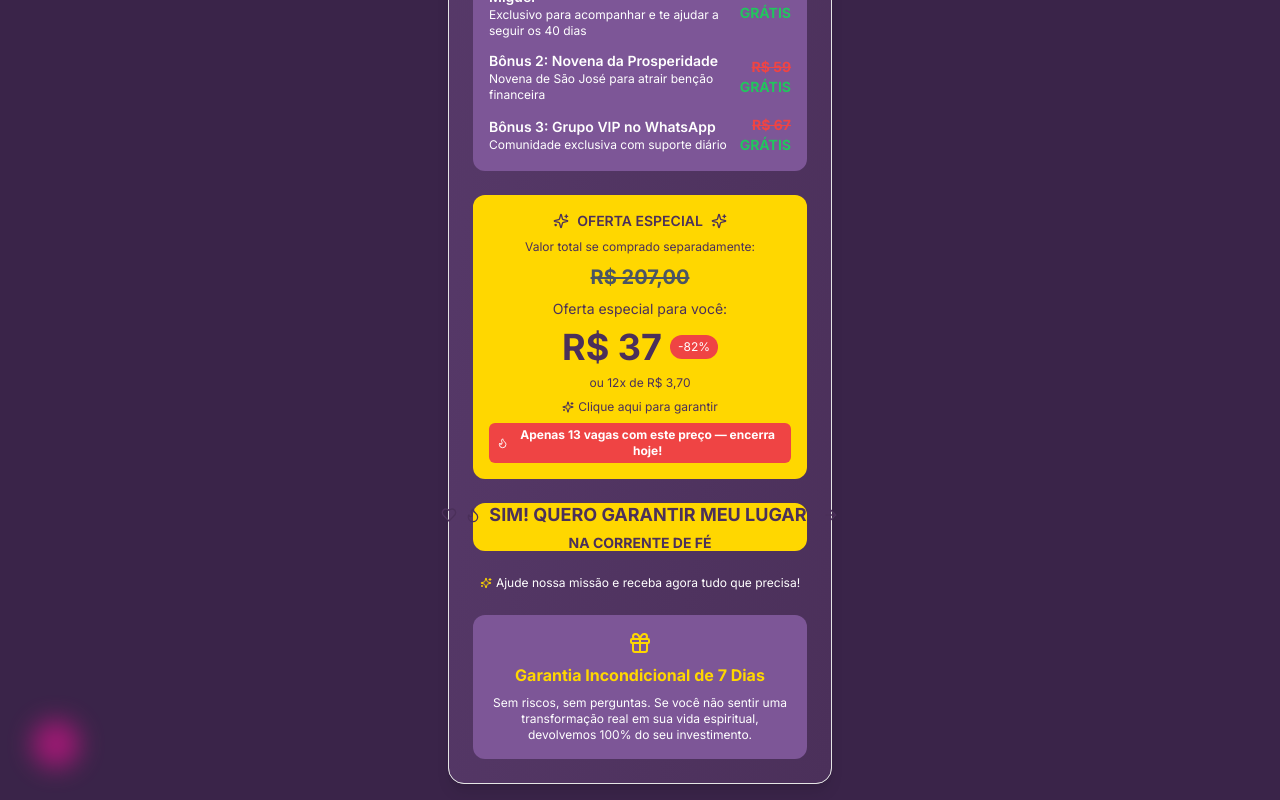
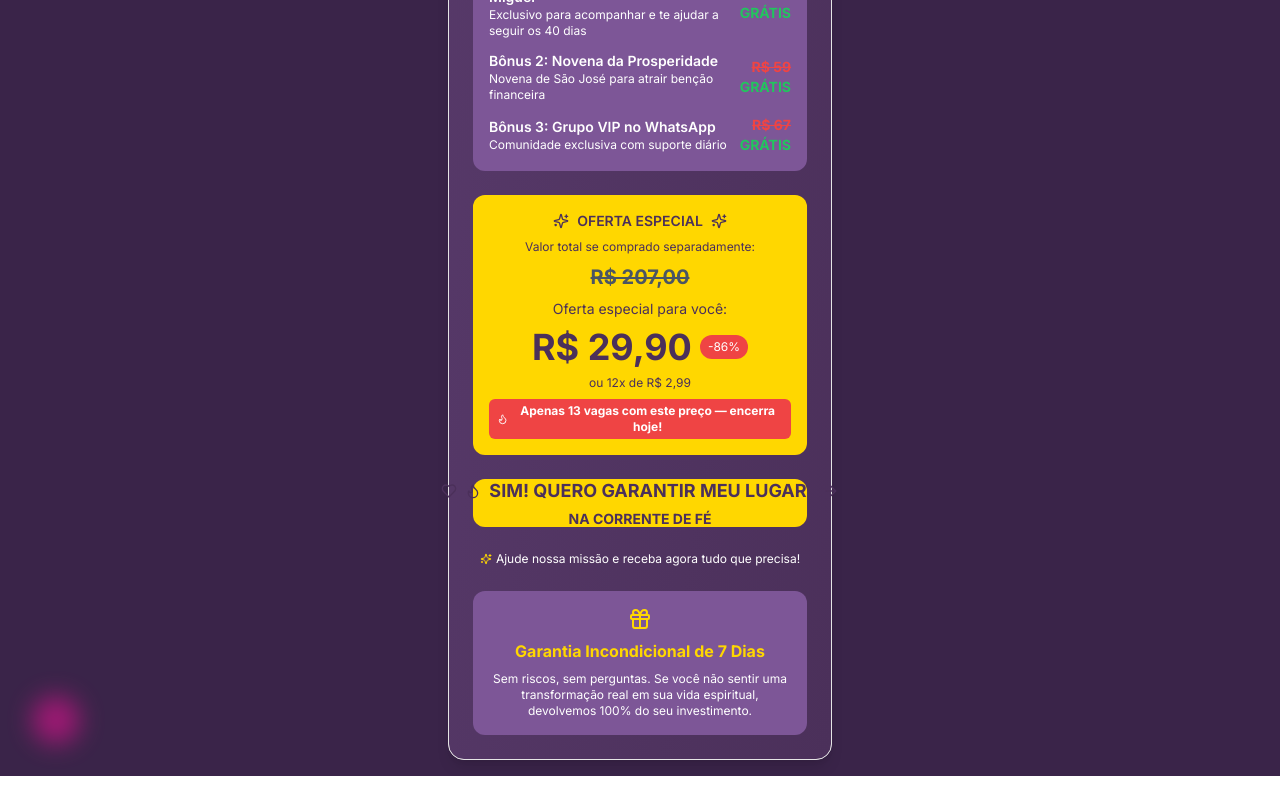
Before and after one commit to tomajack1/nutri-bot, a Next.js app: page /next-funnel-step-9 in a window 1280 px wide. Shown: the part 1839-2639 px from the top of the page. After the commit the page ends 2615 px from the top, so only its background shows below. Built offline with nearby package versions, Linux system fonts and the light colour scheme.

Commit message:
feat: update special offer price and recalculate discount
Adjust price to R$ 29.90 and recalculate discount in "SPECIAL OFFER" section.

Co-authored-by: null <207143408+tomajack1@users.noreply.github.com>

```diff
--- a/app/next-funnel-step-9/page.tsx
+++ b/app/next-funnel-step-9/page.tsx
@@ -185,7 +185,7 @@ export default function FunnelStep9Page() {
           </div>
 
           {/* OFERTA ESPECIAL Section */}
-          <Link href="https://go.disruptybr.com.br/lad0daee9m" passHref legacyBehavior>
+          <Link href="https://go.disruptybr.com.br/oiuxh" passHref legacyBehavior>
             <div className="w-full p-4 rounded-xl bg-accent-gold text-purple-darker text-center space-y-2 cursor-pointer animate-pulse-slow">
               <p className="text-sm font-semibold flex items-center justify-center gap-2">
                 <Sparkles className="h-4 w-4" /> OFERTA ESPECIAL <Sparkles className="h-4 w-4" />
@@ -194,13 +194,10 @@ export default function FunnelStep9Page() {
               <p className="text-xl font-bold line-through text-gray-600">R$ 207,00</p>
               <p className="text-sm">Oferta especial para você:</p>
               <div className="flex items-center justify-center gap-2">
-                <p className="text-4xl font-bold">R$ 37</p>
-                <span className="bg-red-500 text-white text-xs px-2 py-1 rounded-full">-82%</span>
+                <p className="text-4xl font-bold">R$ 29,90</p>
+                <span className="bg-red-500 text-white text-xs px-2 py-1 rounded-full">-86%</span>
               </div>
-              <p className="text-xs">ou 12x de R$ 3,70</p>
-              <p className="text-xs flex items-center justify-center gap-1">
-                <Sparkles className="h-3 w-3" /> Clique aqui para garantir
-              </p>
+              <p className="text-xs">ou 12x de R$ 2,99</p>
               <p className="text-xs text-white flex items-center justify-center gap-1 mt-2 bg-red-500 px-2 py-1 rounded-md font-bold">
                 <Flame className="h-3 w-3" /> Apenas 13 vagas com este preço — encerra hoje!
               </p>
@@ -208,7 +205,7 @@ export default function FunnelStep9Page() {
           </Link>
 
           {/* Main Call-to-Action Button */}
-          <Link href="https://go.disruptybr.com.br/lad0daee9m" passHref legacyBehavior>
+          <Link href="https://go.disruptybr.com.br/oiuxh" passHref legacyBehavior>
             <Button
               ref={mainCtaRef} // Attach the ref here
               className="w-full py-6 text-lg font-bold rounded-xl bg-accent-gold hover:bg-accent-gold/90 transition-colors flex flex-col items-center justify-center gap-1 animate-pulse-slow text-purple-darker"
```
